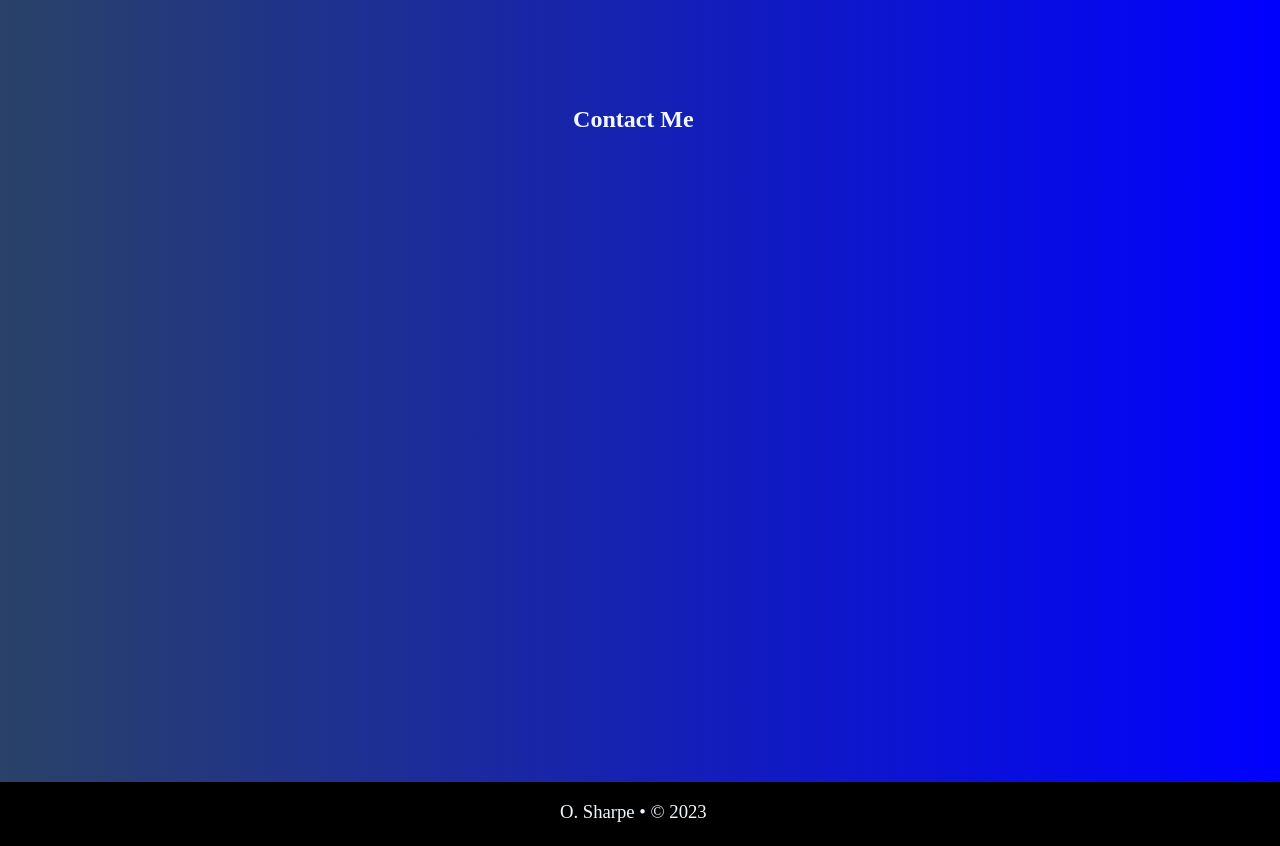
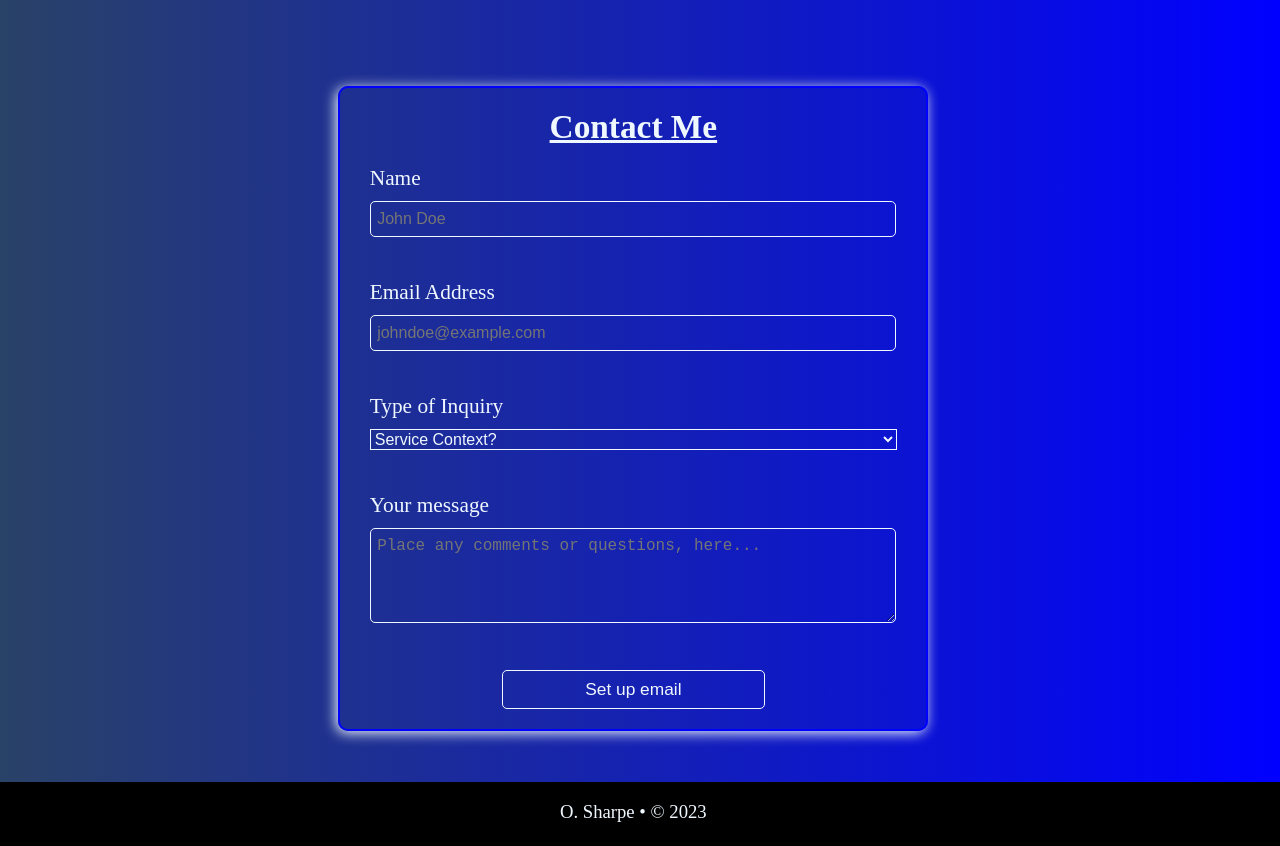
Before and after one commit to OSharpe001/portfolio_remake, a React (Create React App) app: page / in a window 1280 px wide. Shown: the part 1594-2440 px from the top of the page. Built offline with nearby package versions, Linux system fonts and the light colour scheme.

Commit message:
started contactme section page

```diff
--- a/src/components/ContactMeSection.jsx
+++ b/src/components/ContactMeSection.jsx
@@ -1,9 +1,159 @@
+import { useState } from "react";
+import { sendEmail } from "./EmailMe";
 
+export default function LandingSection() {
 
-export default function ContactMeSection() {
+  const [name, setName] = useState("");
+  const [comment, setComment] = useState("");
+  const [email, setEmail] = useState("");
+  const [type, setType] = useState("");
+  const [nameErrorMessage, setNameErrorMessage] = useState(" ");
+  const [commentErrorMessage, setCommentErrorMessage] = useState(" ");
+  const [typeErrorMessage, setTypeErrorMessage] = useState(" ");
+  const [emailErrorMessage, setEmailErrorMessage] = useState(" ");
+
+  const resetForm = () => {
+    setName("");
+    setComment("");
+    setEmail("");
+    setType("");
+  };
+  // const [form, setForm] = useState({
+  //   name: "",
+  //   comment: "",
+  //   type: "",
+  //   email: "",
+  // });
+
+  const handleChange = ({ target }) => {
+    if (target.name === "name") {
+      setName(target.value);
+      if (target.value.length >= 4) {
+        setNameErrorMessage(" ");
+      };
+    };
+    if (target.name === "comment") {
+      setComment(target.value);
+      if (target.value.length >= 8) {
+        setCommentErrorMessage(" ");
+      };
+    };
+    if (target.name === "email") {
+      setEmail(target.value);
+      if ((target.value.includes("@") && target.value.includes(".") && target.value.length >= 6)) {
+        setEmailErrorMessage(" ");
+      };
+    };
+    if (target.name === "type") {
+      setType(target.value);
+      if (target.value) {
+        setTypeErrorMessage(" ");
+      };
+    };
+  };
+
+  const handleSubmit = (e) => {
+    e.preventDefault();
+    if (disabled || !name || !comment || !email || !type) {
+      alert("Please fill out all fields properly...");
+    } else {
+      sendEmail({
+        name: name,
+        email: email,
+        inquery: type,
+        message: comment,
+      });
+      setTimeout(resetForm, 3000);
+    };
+  };
+
+  const errorHandling = ({ target }) => {
+    if (target.name === "name" && name.length < 4) {
+      setNameErrorMessage("Please fill out the Name field, properly");
+    } else {
+      setNameErrorMessage(" ");
+    };
+    if (target.name === "email" && (!email.includes("@") || !email.includes(".") || email.length < 6)) {
+      setEmailErrorMessage("Please fill out the Email field, properly");
+    } else {
+      setEmailErrorMessage(" ");
+    };
+    if (target.name === "type" && !type) {
+      setTypeErrorMessage("Please choose an option");
+    } else {
+      setTypeErrorMessage(" ");
+    };
+    if (target.name === "comment" && comment.length < 8) {
+      setCommentErrorMessage("Please give a brief description or question(s)");
+    } else {
+      setCommentErrorMessage(" ");
+    };
+  };
+
+  const disabled = !nameErrorMessage === " " || !commentErrorMessage === " " || !typeErrorMessage === " " || !emailErrorMessage === " ";
+
   return (
-      <section id="contactme-section">
-        <h1>Contact Me</h1>
-      </section>
+    <section id="contactme-section">
+          <form onSubmit= {handleSubmit}>
+            <h1>Contact Me</h1>
+            <div className="form">
+              <label htmlFor="name">Name</label>
+              <input
+                id="name"
+                name="name"
+                type="text"
+                value={name}
+                onChange={handleChange}
+                placeholder="John Doe"
+                // onFocus={()=> formik.touched.name=true}
+                // onFocus={errorHandling}
+                onBlur={errorHandling}
+              />
+              <p>{nameErrorMessage}</p>
+
+              <label htmlFor="email">Email Address</label>
+              <input
+                id="email"
+                name="email"
+                type="email"
+                onChange={handleChange}
+                value={email}
+                placeholder="johndoe@example.com"
+                // onFocus={()=> formik.touched.email=true}
+                onBlur={errorHandling}
+              />
+              <p>{emailErrorMessage}</p>
+
+              <label htmlFor="type">Type of Inquiry</label>
+              <select id="type" name="type"
+                onChange={handleChange}
+                value={type}
+                // onFocus={()=> formik.touched.type=true}
+                onBlur={errorHandling}
+              >
+                <option value="">Service Context?</option>
+                <option value="Career Opportunity">Career Opportunity</option>
+                <option value="Freelance Project Proposal">Freelance Project Proposal</option>
+                <option value="Open Source Consultancy Session">Open Source Consultancy Session</option>
+              </select>
+              <p>{typeErrorMessage}</p>
+
+              <label htmlFor="comment">Your message</label>
+              <textarea
+                id="comment"
+                name="comment"
+                height={250}
+                onChange={handleChange}
+                value={comment}
+                placeholder="Place any comments or questions, here..."
+                // onFocus={()=> formik.touched.comment=true}
+                onBlur={errorHandling}
+              />
+              <p>{commentErrorMessage}</p>
+
+              <button className="form-button" onClick={handleSubmit} disabled={disabled}>Set up email</button>
+            </div>
+          </form>
+    </section>
   );
 };
```
